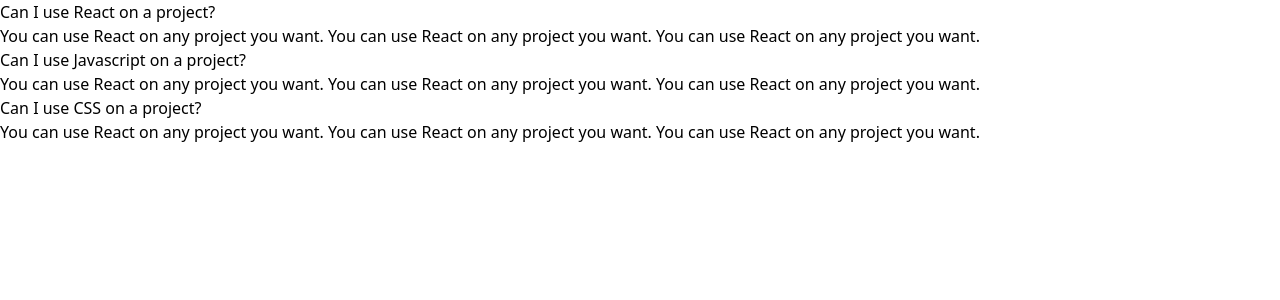
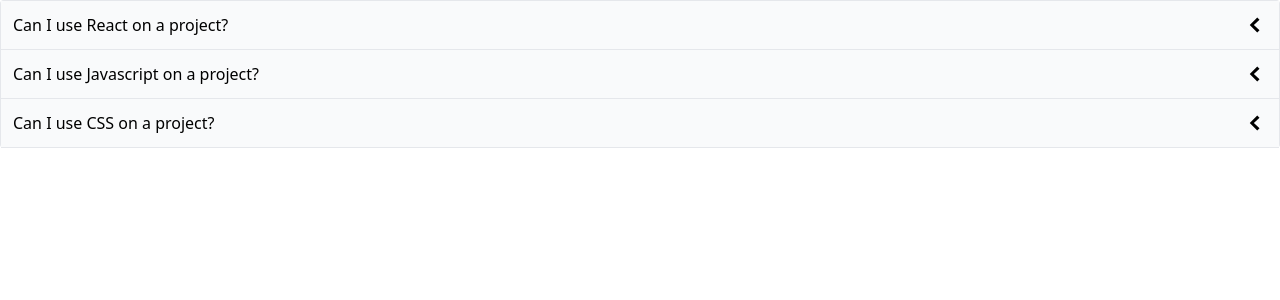
Before and after one commit to ROMEOXI/comps, a React (Create React App) app: page / in a window 1280 px wide. Shown: the top 300 px of the page. Built offline with nearby package versions, Linux system fonts and the light colour scheme.

Commit message:
style: New style of Accordion component

```diff
--- a/src/components/Accordion.js
+++ b/src/components/Accordion.js
@@ -1,14 +1,38 @@
+import { useState } from "react";
+import { GoChevronDown, GoChevronLeft } from "react-icons/go";
+
 function Accordion({ items }) {
-  const renderedItems = items.map((item) => {
+  const [expandedIndex, setExpandedIndex] = useState(-1);
+
+  const renderedItems = items.map((item, index) => {
+    const isExpanded = index === expandedIndex;
+
+    const handleClick = (nextIndex) => {
+      if (nextIndex === expandedIndex) return setExpandedIndex(-1);
+      setExpandedIndex(nextIndex);
+    };
+
+    const icon = (
+      <span className="text-2xl">
+        {isExpanded ? <GoChevronDown /> : <GoChevronLeft />}
+      </span>
+    );
+
     return (
       <div key={item.id}>
-        <div>{item.label}</div>
-        <div>{item.content}</div>
+        <div
+          className="flex justify-between p-3 bg-gray-50 border-b items-center cursor-pointer"
+          onClick={() => handleClick(index)}
+        >
+          {item.label}
+          {icon}
+        </div>
+        {isExpanded && <div className="border-b p-5">{item.content}</div>}
       </div>
     );
   });
 
-  return <div>{renderedItems}</div>;
+  return <div className="border-x border-t rounded">{renderedItems}</div>;
 }
 
 export default Accordion;
```
